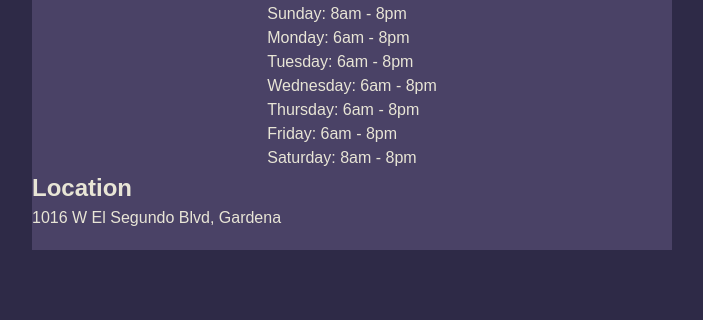
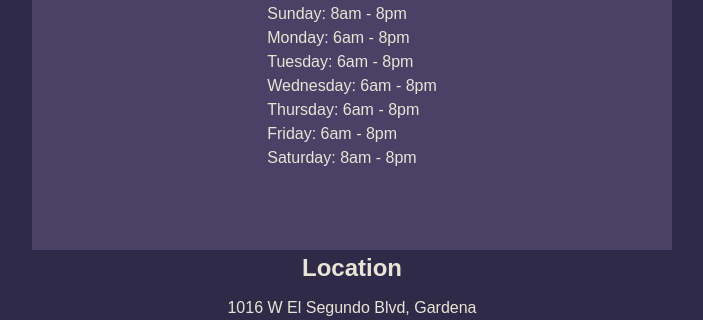
Before and after one commit to Moldedpeanuts/restaurant-page, a website built with webpack: page src/template.html in a window 1280 px wide. Shown: the part 550-870 px from the top of the page, without its empty margins (288-991 px from the left). Before the commit the page ends 800 px from the top, so only its background shows below. Built offline with nearby package versions, Linux system fonts and the light colour scheme.

Commit message:
Center location div

```diff
--- a/src/styles.css
+++ b/src/styles.css
@@ -66,3 +66,15 @@ nav {
 .hours h2 {
     font-size: 2.4em;
 }
+
+.location {
+    display: flex;
+    flex-direction: column;
+    gap: 10px;
+    align-items: center;
+    margin-top: 80px;
+}
+
+.location h2 {
+    font-size: 1.5em;
+}
```
